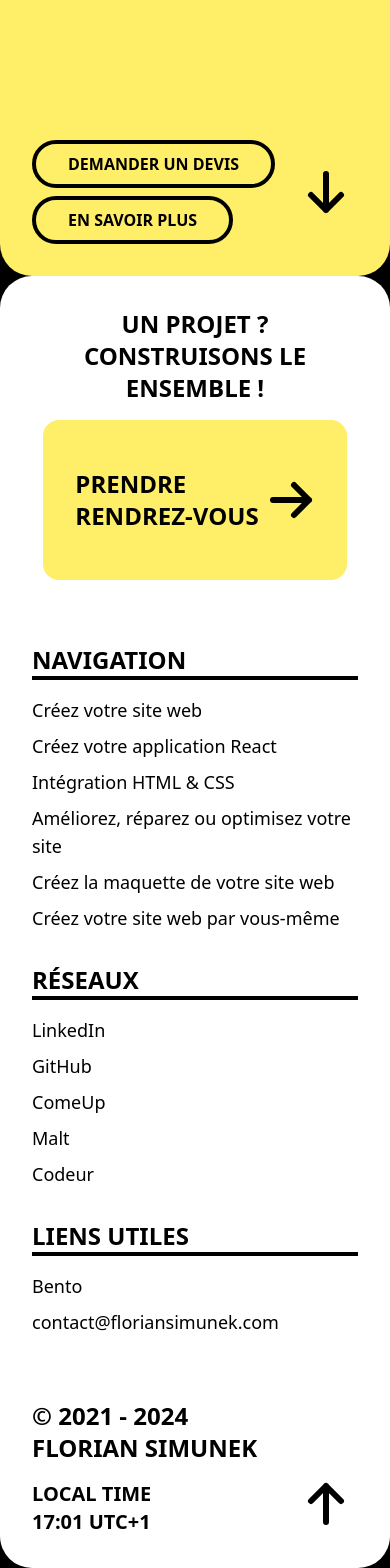
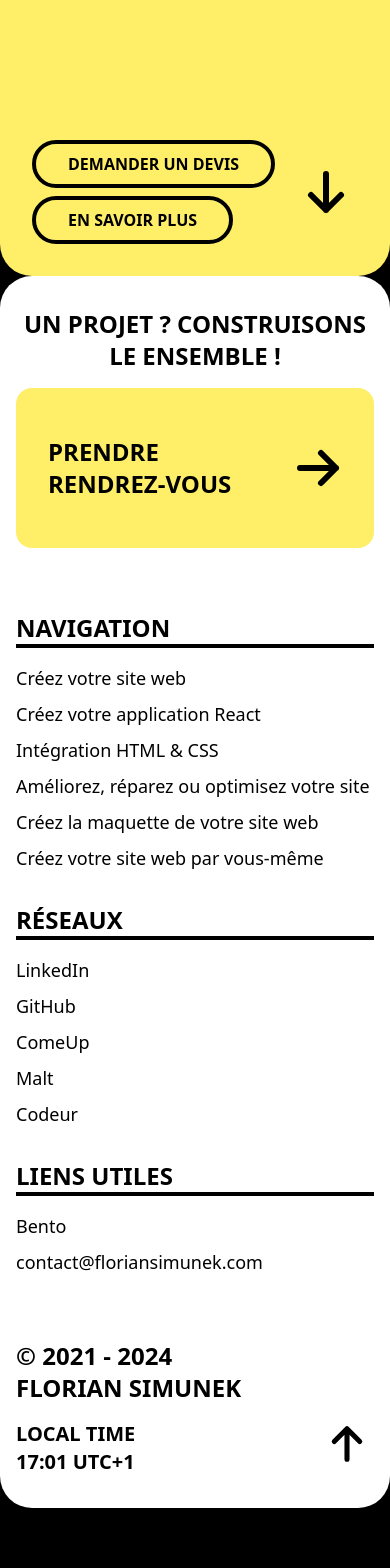
Before and after one commit to floriansimunek/floriansimunek.com, a React (Vite) app: page / in a window 390 px wide. Shown: the part 6332-7900 px from the top of the page. After the commit the page ends 7840 px from the top, so only its background shows below. Built offline with nearby package versions, Linux system fonts and the light colour scheme; a web font is replaced by a local one.

Commit message:
♻️ Refactor Footer code

```diff
--- a/src/components/Footer.jsx
+++ b/src/components/Footer.jsx
@@ -18,25 +18,22 @@ function Footer() {
   return (
     <footer
       id="footer"
-      className="bg-white w-full min-h-svh rounded-4xl p-8 lg:p-16 flex flex-col justify-between items-center gap-16 lg:gap-32"
+      className="bg-white w-full min-h-svh rounded-4xl px-4 py-8 lg:p-16 flex flex-col justify-between items-center gap-16 lg:gap-32"
     >
-      <div className="top text-center flex flex-col gap-4 w-full">
+      <div className="w-full text-center flex flex-col gap-4">
         <h4 className="uppercase text-2xl md:text-3xl lg:text-4xl font-bold">
           un projet ? construisons le ensemble !
         </h4>
-        <CTA className="lg:w-2/4 mx-auto" dark />
+        <CTA className="w-full lg:w-2/4 md:mx-auto" dark />
       </div>
-      <div className="middle w-full">
-        <nav className="w-full flex flex-col justify-center items-center gap-8 lg:gap-16 lg:flex-row lg:items-start">
+      <Menu>
         <List wide>
           <ListTitle>Navigation</ListTitle>
           <ListItem to="website-creation">Créez votre site web</ListItem>
           <ListItem to="react-app-creation">
             Créez votre application React
           </ListItem>
-            <ListItem to="html-css-integration">
-              Intégration HTML & CSS
-            </ListItem>
+          <ListItem to="html-css-integration">Intégration HTML & CSS</ListItem>
           <ListItem to="upgrade-repair-optimize">
             Améliorez, réparez ou optimisez votre site
           </ListItem>
@@ -102,23 +99,23 @@ function Footer() {
             contact@floriansimunek.com
           </ListItem>
         </List>
-        </nav>
+      </Menu>
+      <div className="w-full flex justify-center items-end">
+        <div className="w-full flex flex-col gap-4 lg:gap-32 lg:flex-row lg:items-end">
+          <Copyright />
+          <Time />
         </div>
-      <div className="bottom w-full flex justify-center items-end">
-        <div className="left w-full flex flex-col gap-4 lg:gap-32 lg:flex-row lg:items-end">
-          <p className="flex flex-col text-2xl lg:text-5xl font-bold">
-            &copy; 2021 - {new Date().getFullYear()}
-            <span className="uppercase">Florian SIMUNEK</span>
-          </p>
-          <p className="flex flex-col font-bold text-xl lg:text-2xl">
-            LOCAL TIME <span>{getTime()} UTC+1</span>
-          </p>
-        </div>
-        <div className="right">
         <ArrowLink to="hero" up />
       </div>
-      </div>
     </footer>
+  );
+}
+
+function Menu({ children }) {
+  return (
+    <nav className="w-full flex flex-col justify-center items-center gap-8 lg:gap-16 lg:flex-row lg:items-start">
+      {children}
+    </nav>
   );
 }
 
@@ -147,7 +144,7 @@ function ListItem({ children, to, ...props }) {
     <li>
       <HashLink
         to={props.target ? to : `/#` + to}
-        className="flex justify-between items-center group relative text-lg md:text-2xl md:px-4 md:py-4 hover:bg-primary hover:font-semibold rounded-md transition-all"
+        className="flex justify-between items-center group relative text-lg md:text-2xl md:px-4 md:py-4 hover:md:bg-primary hover:md:font-semibold rounded-md transition-all"
         smooth
         {...props}
       >
@@ -170,4 +167,21 @@ function ListItem({ children, to, ...props }) {
   );
 }
 
+function Copyright() {
+  return (
+    <p className="flex flex-col text-2xl lg:text-5xl font-bold">
+      &copy; 2021 - {new Date().getFullYear()}
+      <span className="uppercase">Florian SIMUNEK</span>
+    </p>
+  );
+}
+
+function Time() {
+  return (
+    <p className="flex flex-col font-bold text-xl lg:text-2xl">
+      LOCAL TIME <span>{getTime()} UTC+1</span>
+    </p>
+  );
+}
+
 export default Footer;
```
Lines whose indentation alone changed are shown as unchanged.
